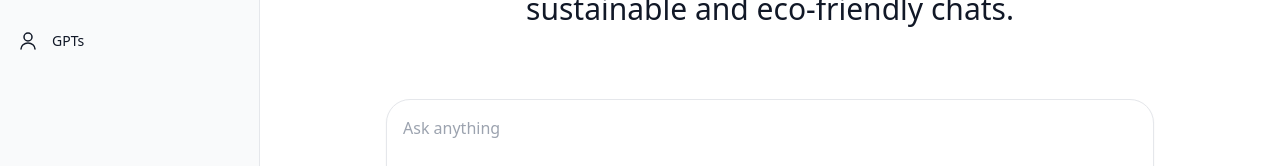
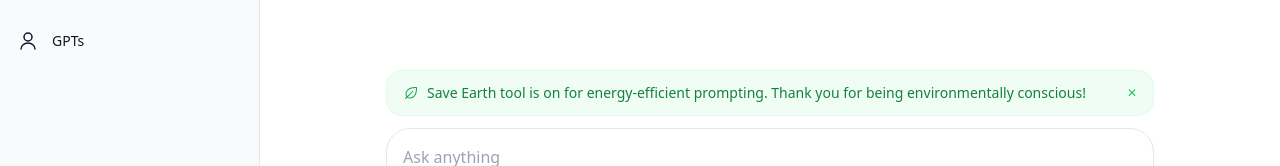
Before and after one commit to NurjahanJ/icon-messages, a React (Create React App) app: page / in a window 1280 px wide. Shown: the part 333-499 px from the top of the page. Built offline with nearby package versions, Linux system fonts and the light colour scheme; no server answers.

Commit message:
changed text based on feedback

```diff
--- a/src/components/ChatInput.js
+++ b/src/components/ChatInput.js
@@ -26,7 +26,7 @@ const ChatInput = ({ onSendMessage, disabled }) => {
       }
     }
     return {
-      saveEarth: false,
+      saveEarth: true,
       search: false,
       write: false,
       research: false,
@@ -166,7 +166,7 @@ const ChatInput = ({ onSendMessage, disabled }) => {
             <div className="flex items-center">
               <PiLeaf className="h-4 w-4 mr-2 text-green-600" />
               <span className="text-sm text-green-700 font-medium">
-                Efficient prompts save energy!
+                Save Earth tool is on for energy-efficient prompting. Thank you for being environmentally conscious!
               </span>
             </div>
             <button
--- a/src/components/SustainabilityPrompt.js
+++ b/src/components/SustainabilityPrompt.js
@@ -61,7 +61,7 @@ const SustainabilityPrompt = ({ promptCount, onSustainabilityAction, waitingForA
               <ul className="list-disc ml-5 text-sm space-y-1">
                 <li><strong>❌ Vague:</strong> "Tell me everything you know about digital marketing"</li>
                 <li><strong>✅ Specific:</strong> "Summarize 3 trends in digital marketing for 2024"</li>
-                <li><strong>✅ Batched:</strong> "What are the key benefits of digital marketing, how does social media influence digital marketing strategies?"</li>
+                <li><strong>✅ Combined:</strong> "What are the key benefits of digital marketing, and how does social media influence digital marketing strategies?"</li>
               </ul>
             </div>
             <div className="mt-3 flex justify-end gap-3">
```
